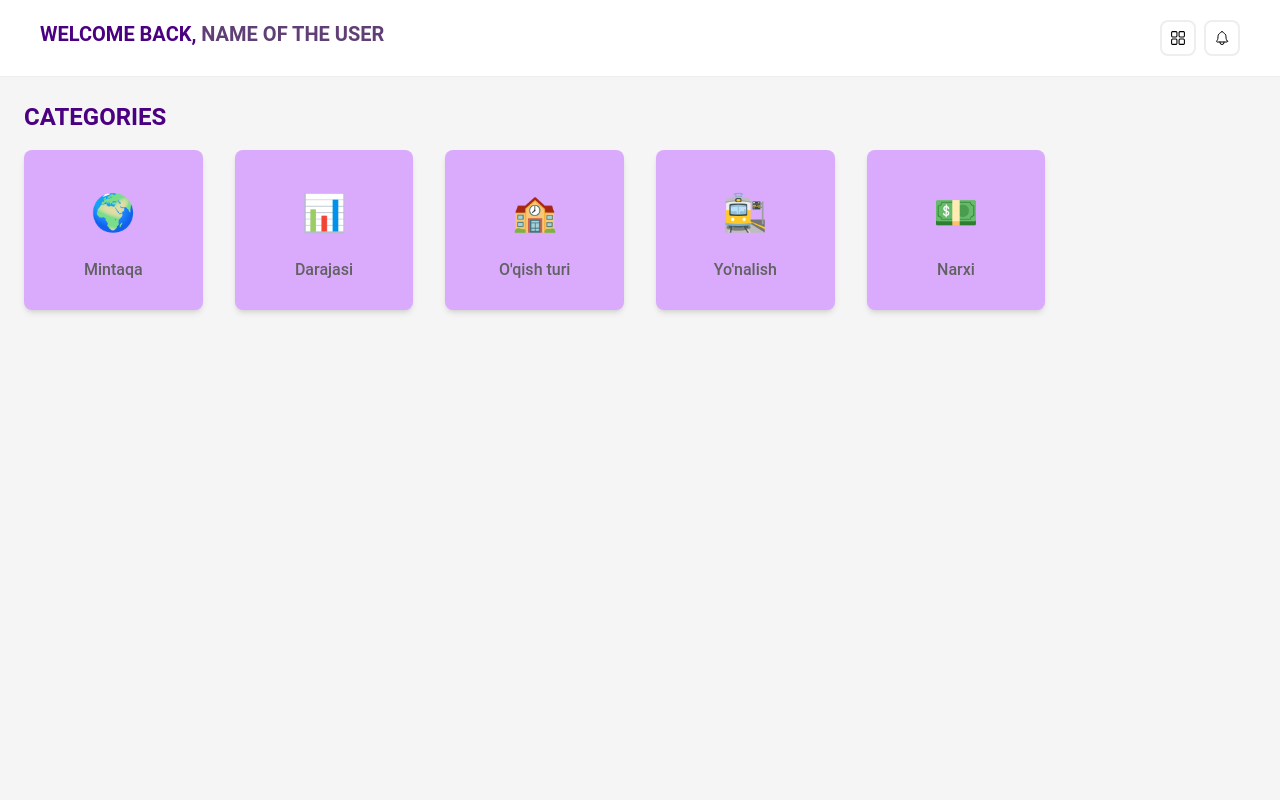
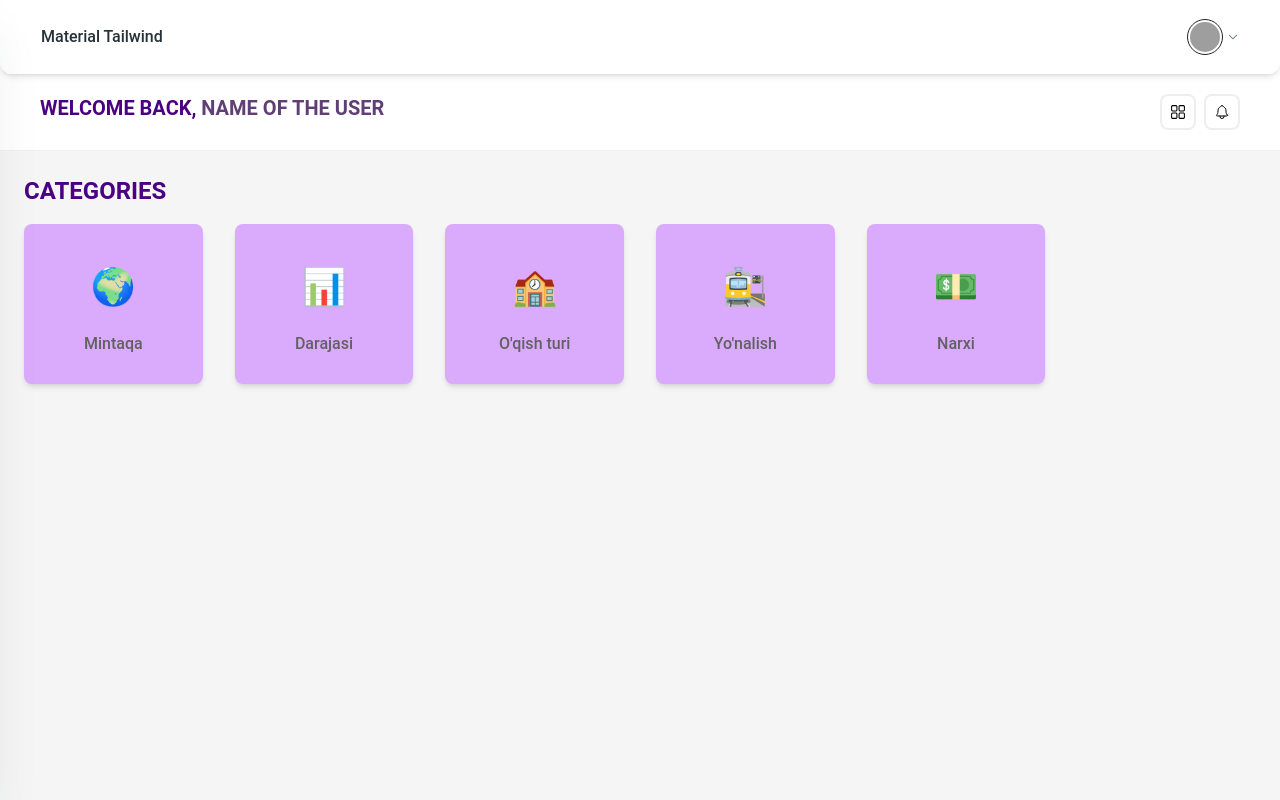
Before and after one commit to shokhsanam18/FindEdu-Dashboard, a React (Vite) app: page / in a window 1280 px wide. Shown: the top 800 px of the page. Built offline with nearby package versions, Linux system fonts and the light colour scheme; grey boxes are pictures that could not be loaded.

Commit message:
fix: renamed to minisidebar

```diff
--- a/src/App.jsx
+++ b/src/App.jsx
@@ -9,7 +9,7 @@ function App() {
   return (
     <div>
       <Routes>
-        <Route path="/" element={<Main />}>
+        <Route path="/" element={<Layout />}>
           <Route index element={<Main />} />
           <Route path="/Users" element={<Users />} />
           <Route path="/CEO" element={<CEO />} />
--- a/src/components/Layout.jsx
+++ b/src/components/Layout.jsx
@@ -1,6 +1,6 @@
 import React from "react";
 import { Link, Outlet } from "react-router-dom";
-import CustomSidebar, { Sidebar } from "./Sidebar";
+import CustomSidebar, { Sidebar } from "./MiniSidebar";
 import { ComplexNavbar } from "./Navbar";
 
 const Layout = () => {
@@ -9,11 +9,11 @@ const Layout = () => {
       {/* <CustomSidebar/> */}
       <Sidebar />
       <div style={{ flex: 1 }}>
-        <ComplexNavbar/>
+        <ComplexNavbar />
         <Outlet />
       </div>
     </div>
   );
 };
 
-export default Layout
+export default Layout;
```
Also changed, not shown: src/components/Navbar.jsx (+8 -8 lines), src/components/MiniSidebar.jsx (renamed from src/components/Sidebar.jsx).
